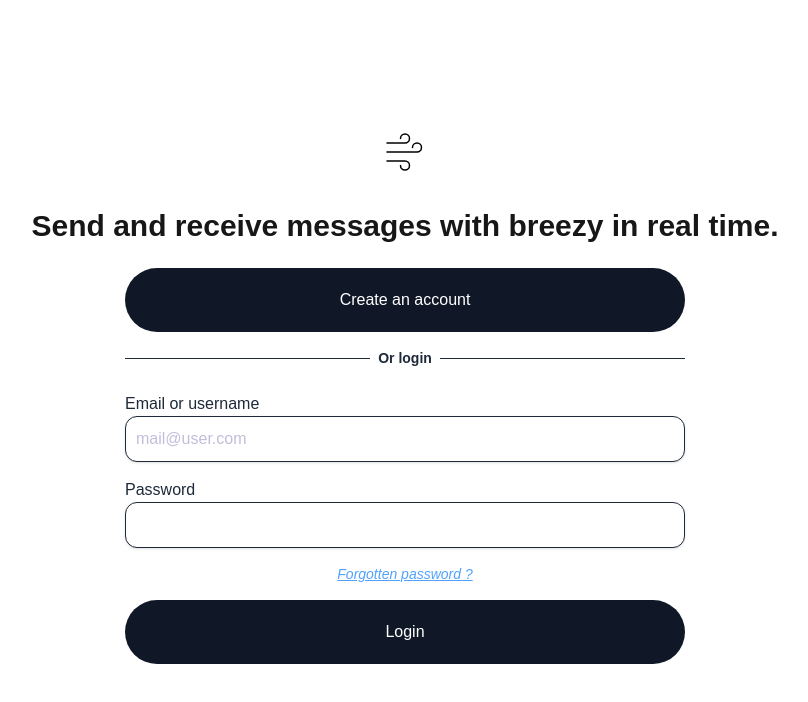
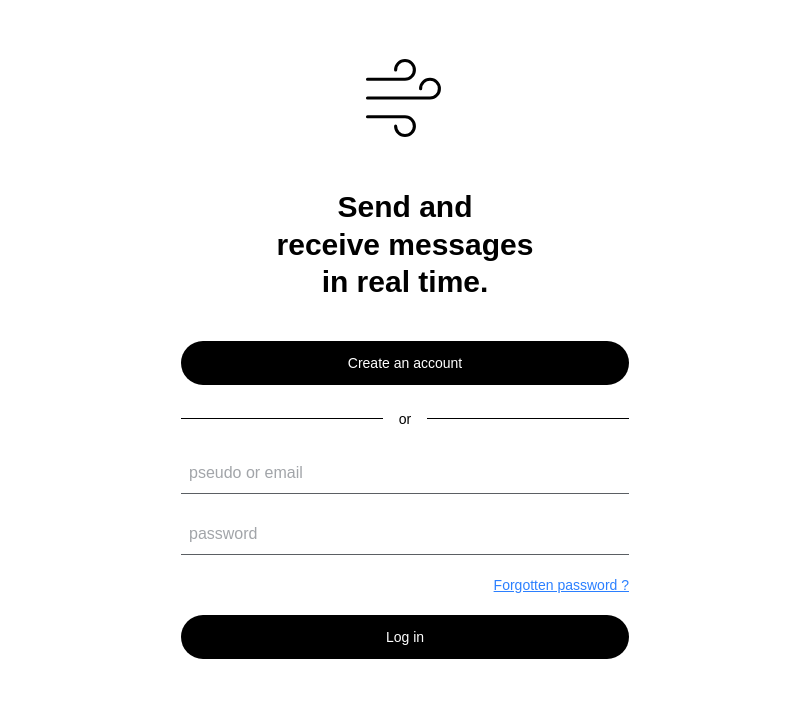
Before and after one commit to MilanCDRS/DAD_Equipe_4, a Next.js app in the folder Breezy/breezy-frontend/: page /auth/login in a window 1280 px wide. Shown: the top 702 px of the page, without its empty margins (235-1043 px from the left). Built offline with nearby package versions, Linux system fonts and the light colour scheme.

Commit message:
update page login

```diff
--- a/Breezy/breezy-frontend/src/app/auth/login/page.js
+++ b/Breezy/breezy-frontend/src/app/auth/login/page.js
@@ -1,4 +1,4 @@
-"use client"; // [REACT] Obligatoire car on utilise des hooks, cela permet de dire à Next.js que ce fichier est un composant React.
+'use client';
 
 import { useState } from "react";
 import { useDispatch } from "react-redux";
@@ -10,110 +10,83 @@ import MyIcon from "@/app/MyIcon";
 
 export default function Login() {
   const dispatch = useDispatch();
+  const router = useRouter();
   const [email, setEmail] = useState("");
   const [password, setPassword] = useState("");
 
-  const router = useRouter();
+  const handleLogin = async (e) => {
+    e.preventDefault();
+    try {
+      const data = await loginUser(email, password);
+      const { userId, username, role, token } = data;
 
-  const handleLogin = async (e) => {
-    e.preventDefault(); // Empêche le rechargement de la page lors de la soumission du formulaire
-    try {
-      const data = await loginUser(email, password); // Appel centralisé à l'API
-      const { userId, username, role, token } = data; // destructuration des données reçues de l'API
-
-      // !! Si la requête est réussie, on dispatch l'action loginSuccess avec les données de l'utilisateur et le token. C'est grâce à ces données chargées
-      // qu'on va pouvoir afficher les info de l'uti dans la paged'accueil
-      dispatch(
-        loginSuccess({
+      dispatch(loginSuccess({
         user: { id: userId, username, role, email },
         token,
-        })
-      );
-      console.log("Login successful:", data);
+      }));
+
       router.push("/");
     } catch (error) {
-      console.error("Login failed:", error);
-      alert(
-        "Login failed: " + (error.response?.data?.message || "Unknown error")
-      );
+      alert("Login failed: " + (error.response?.data?.message || "Unknown error"));
     }
   };
 
   return (
-    <div className="flex flex-col items-center justify-center p-8 sm:p-20 font-sans bg-white">
+    <div className="bg-white min-h-screen px-6 pt-8 pb-10 sm:px-10 sm:pt-12 font-[family-name:var(--font-geist-sans)]">
+      <div className="max-w-md mx-auto w-full">
         {/* Logo */}
-      <br />
-      <br />
-      <div className="flex flex-col items-center mb-6">
-        <div className="w-12 h-12 flex justify-center items-center mb-2">
+        <div className="flex justify-center mb-10">
           <MyIcon />
         </div>
-        <br />
-        <p className="font-bold text-2xl sm:text-3xl text-left w-full sm:w-auto text-center sm:text-left">
-          Send and receive messages with breezy in real time.
-        </p>
-      </div>
 
-      {/* Form auth + bouton Create  */}
-      <div className="w-full sm:w-4/5 md:w-2/3 xl:w-1/2 flex flex-col items-center text-gray-800">
-        <Link href="/registration" className="w-full mb-4">
-          <button className="w-full rounded-full bg-gray-900 p-4 sm:p-5 hover:bg-gray-600 text-white">
+        {/* Slogan */}
+        <h1 className="text-3xl font-bold text-black mb-10 text-center leading-tight">
+          Send and<br />receive messages<br />in real time.
+        </h1>
+
+        {/* Create Account button */}
+        <Link href="/registration" className="block mb-6">
+          <button className="w-full text-sm text-white bg-black rounded-full px-6 py-3">
             Create an account
           </button>
         </Link>
 
-        <fieldset className="border-t border-solid border-gray-800 w-full mb-6">
-          <legend className="mx-auto px-2 text-center font-bold text-sm">
-            Or login
-          </legend>
-        </fieldset>
+        {/* Divider */}
+        <div className="flex items-center justify-center mb-6">
+          <div className="flex-grow h-px bg-black" />
+          <span className="px-4 text-black font-medium text-sm">or</span>
+          <div className="flex-grow h-px bg-black" />
+        </div>
 
-        <form onSubmit={handleLogin} className="w-full space-y-4">
-          <div>
-            <label className="block font-medium text-gray-800" htmlFor="email">
-              Email or username
-            </label>
+        {/* Login form */}
+        <form onSubmit={handleLogin} className="space-y-5">
           <input
-              type="email"
-              id="email"
-              placeholder="mail@user.com"
-              className="w-full rounded-xl bg-white p-2.5 border border-gray-800 text-black placeholder-indigo-900 shadow placeholder:opacity-30"
+            type="text"
+            placeholder="pseudo or email"
             value={email}
             onChange={(e) => setEmail(e.target.value)}
-              required
+            className="w-full border-b border-[#5B5F63] placeholder-[#A2A5A9] text-black bg-transparent p-2 focus:outline-none focus:border-black"
           />
-          </div>
 
-          <div>
-            <label
-              className="block font-medium text-gray-800"
-              htmlFor="password"
-            >
-              Password
-            </label>
           <input
             type="password"
-              id="password"
-              className="w-full rounded-xl bg-white p-2.5 border border-gray-800 text-black placeholder-indigo-900 shadow"
+            placeholder="password"
             value={password}
             onChange={(e) => setPassword(e.target.value)}
-              required
+            className="w-full border-b border-[#5B5F63] placeholder-[#A2A5A9] text-black bg-transparent p-2 focus:outline-none focus:border-black"
           />
-          </div>
 
-          <div className="flex justify-center text-sm">
-            <i>
-              <Link href="#" className="underline text-blue-400">
+          <div className="text-right text-sm">
+            <Link href="#" className="text-blue-500 underline">
               Forgotten password ?
             </Link>
-            </i>
           </div>
 
           <button
             type="submit"
-            className="w-full rounded-full bg-gray-900 p-4 sm:p-5 hover:bg-gray-600 text-white"
+            className="w-full text-sm text-white bg-black rounded-full px-6 py-3"
           >
-            Login
+            Log in
           </button>
         </form>
       </div>
```
Lines whose indentation alone changed are shown as unchanged.
